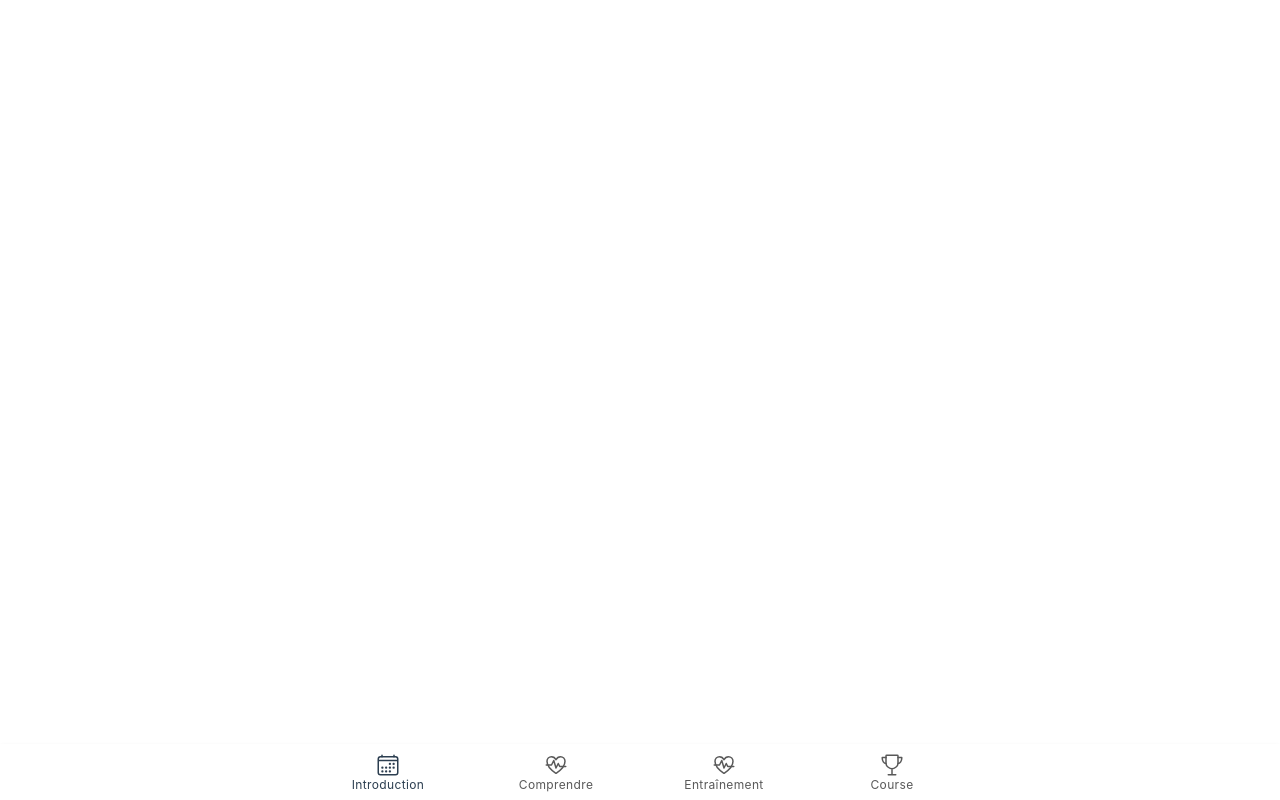
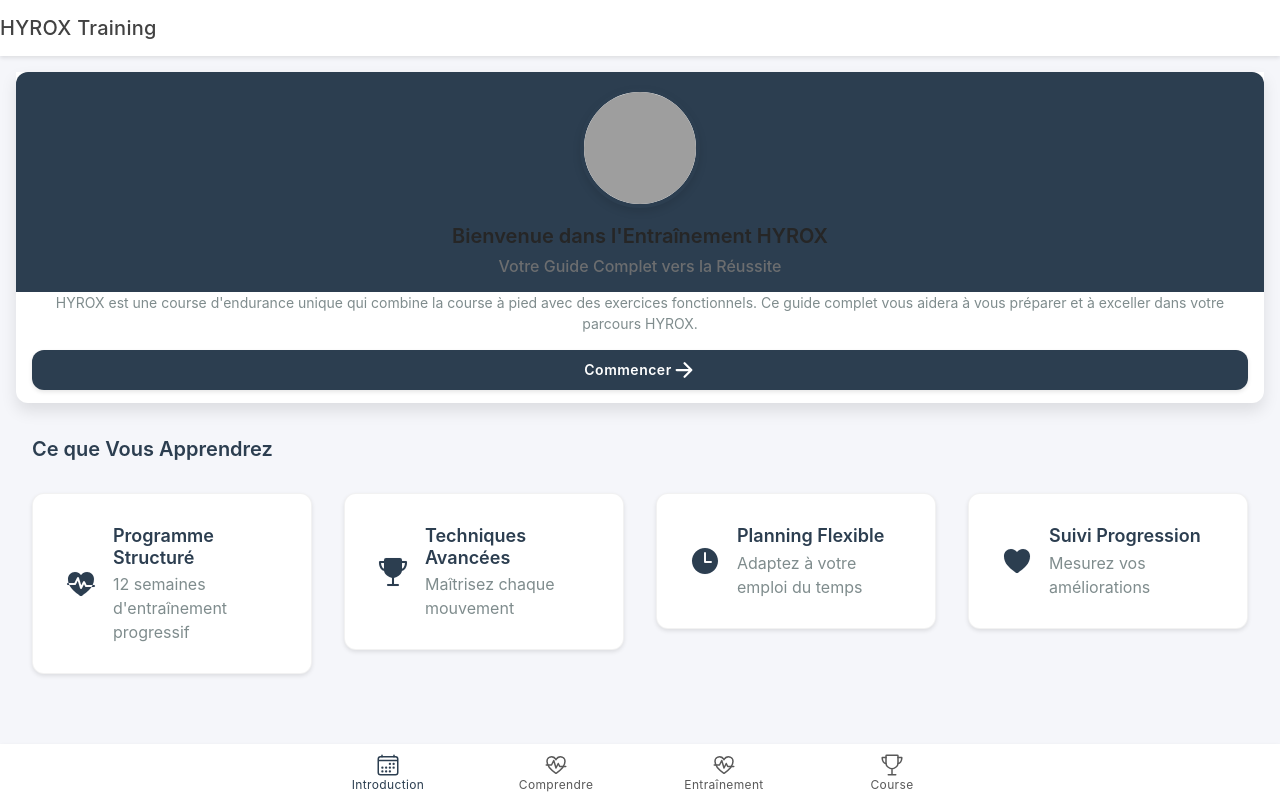
Before and after one commit to mathieukohl/Hyrox_Ebook, a React (Vite) app: page /Hyrox_Ebook/introduction in a window 1280 px wide. Built offline with nearby package versions, Linux system fonts and the light colour scheme; grey boxes are pictures that could not be loaded.

Commit message:
Fix introduction page routing

```diff
--- a/src/App.tsx
+++ b/src/App.tsx
@@ -55,7 +55,7 @@
     <IonReactRouter basename="/Hyrox_Ebook">
       <IonTabs>
         <IonRouterOutlet>
-          <Route exact path="/" component={Introduction} />
+          <Route exact path="/introduction" component={Introduction} />
           <Route exact path="/understanding" component={Understanding} />
           <Route exact path="/training" component={TrainingProgram} />
           <Route exact path="/training/phase1" component={Phase1} />
```
